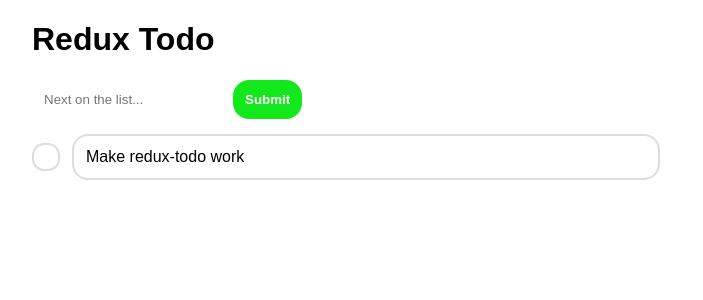
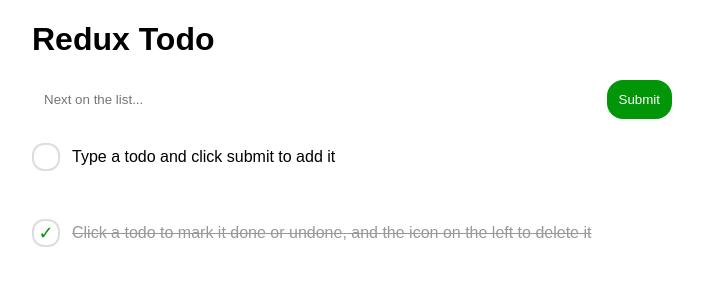
Before and after one commit to Lewis65/redux-todo, a React (Create React App) app: page / in a window 1280 px wide. Shown: the top 300 px of the page, without its empty margins (288-991 px from the left). Built offline with nearby package versions, Linux system fonts and the light colour scheme.

Commit message:
Add DELETE_TODO functionality, styling cleanup

```diff
--- a/src/App.css
+++ b/src/App.css
@@ -1,6 +1,14 @@
 .App {
   margin: auto;
   width: 50%;
+}
+
+.Form {
+  display: flex;
+}
+
+.Form input {
+  flex-grow: 1;
 }
 
 .Form input, .Form button{
@@ -10,9 +18,8 @@
 }
 
 .Form button {
-  background-color: #12E81B;
+  background-color: rgb(0, 150, 7);
   color: #FFF;
-  font-weight: bold;
 }
 
 .List{
@@ -26,27 +33,62 @@
   margin: 12px 0;
 }
 
-.Todo-text, .Todo-toggle {
-  border: #DDD 2px solid;
-  margin: 0 12px;
+.Todo-text:hover, .Todo-toggle:hover {
+  cursor: pointer;
 }
 
 .Todo-text {
   border-radius: 16px;
   flex-grow: 1;
-  padding: 12px;
+  padding: 12px 0;
+  word-wrap: break-word;
 }
 
 .Todo-toggle {
+  align-items: center;
   background-color: #FFF;
+  border: #DDD 2px solid;
   border-radius: 12px;
+  display: flex;
+  flex-shrink: 0;
   height: 24px;
-  margin: 12px 0;
+  justify-content: center;
+  margin: 12px 12px 12px 0;
   width: 24px;
 }
 
-.Todo-toggle .complete {
-  background-color: rgb(73, 199, 216);
+.Todo-toggle:hover .Todo-toggle-delete{
+  color:rgb(187, 53, 13);
+}
+
+.Todo-toggle-check {
+  color:  rgb(0, 150, 7);
+}
+
+.Todo-toggle-check, .Todo-toggle-delete{
+  display: none;
+  font-size: 18px;
+  height: 0px;
+  justify-content: center;
+  line-height: 0%;
+  overflow: visible;
+  width: 0px;
+}
+
+.Todo-complete .Todo-text {
   color: #999;
   text-decoration: line-through;
 }
+
+.Todo-complete .Todo-toggle .Todo-toggle-check{
+  text-decoration: none;
+  display: flex;
+}
+
+.Todo-toggle:hover .Todo-toggle-check{
+  display: none;
+}
+
+.Todo-toggle:hover .Todo-toggle-delete{
+  display: flex;
+}
--- a/src/actions/actions.js
+++ b/src/actions/actions.js
@@ -19,3 +19,14 @@ export function toggleTodo(index){
         }
     }
 }
+
+export const DELETE_TODO = 'DELETE_TODO';
+
+export function deleteTodo(index){
+    return {
+        type: DELETE_TODO,
+        payload: {
+            index
+        }
+    }
+}
--- a/src/components/List.js
+++ b/src/components/List.js
@@ -8,7 +8,7 @@ const List = (props) => (
     {
       props.todos.map((todo, index) => {
         return(
-          <Todo id={index} text={todo.text} status="incomplete"  index={index} />
+          <Todo id={index} text={todo.text} status={todo.complete ? "complete":"incomplete"}  index={index} />
         )
       })
     }
--- a/src/components/Todo.js
+++ b/src/components/Todo.js
@@ -1,24 +1,34 @@
 import React from 'react';
 import { connect } from 'react-redux';
-import {TOGGLE_TODO} from '../actions/actions'
+import {TOGGLE_TODO, DELETE_TODO} from '../actions/actions'
 
 const Todo = (props) => (
-  <div className="Todo" index={props.index} onClick={props.handleTodoClick}>
-    <div className={"Todo-toggle Todo-" + (props.status)}></div>
-    <div className="Todo-text">{props.text}</div>
+  <div className={"Todo Todo-" + props.status}>
+    <div className="Todo-toggle">
+      <div className="Todo-toggle-check">✓</div>
+      <div className="Todo-toggle-delete" onMouseUp={props.handleTodoDelete}>X</div>
+    </div>
+    <div className="Todo-text" index={props.index} onMouseUp={props.handleTodoClick}>{props.text}</div>
   </div>
 )
 
 const mapDispatchToProps = (dispatch, ownProps) => {
   return {
     handleTodoClick: () => {
-      console.log("You clicked todo #" + ownProps.index)
       dispatch({
         type: TOGGLE_TODO,
         payload: {
           index: ownProps.index
         }
       });
+    },
+    handleTodoDelete: () => {
+      dispatch({
+        type: DELETE_TODO,
+        payload: {
+          index: ownProps.index
+        }
+      })
     }
   }
 }
--- a/src/reducers/rootReducer.js
+++ b/src/reducers/rootReducer.js
@@ -1,23 +1,32 @@
-import { ADD_TODO, TOGGLE_TODO } from '../actions/actions.js';
+import { ADD_TODO, TOGGLE_TODO, DELETE_TODO } from '../actions/actions.js';
 
 const initialState = {
-    todos: [{
-        text: "Make redux-todo work",
+    todos: [
+        {
+            text: "Type a todo and click submit to add it",
             complete: false
-    }],
+        },
+        {
+            text: "Click a todo to mark it done or undone, and the icon on the left to delete it",
+            complete: true
+        }
+    ],
     input: ""
 }
 
 function rootReducer(state = initialState, action) {
     switch(action.type){
         case ADD_TODO:
+            if(action.payload.text === ""){
+                return state;
+            } else {
                 return Object.assign({}, state, {
                     todos: [...state.todos].concat({
                         text: action.payload.text,
                         complete: false
-                }),
-                input: ""
+                    })
                 });
+            }
         case TOGGLE_TODO:
             let nextTodos = [...state.todos];
             nextTodos[action.payload.index].complete = !nextTodos[action.payload.index].complete;
@@ -25,6 +34,13 @@ function rootReducer(state = initialState, action) {
                 todos: nextTodos
                 }
             );
+        case DELETE_TODO:
+            return Object.assign({}, state, {
+                todos: [
+                    ...state.todos.slice(0, action.payload.index),
+                    ...state.todos.slice(action.payload.index+1)
+                ]
+            })
         default:
             return state;
     }
```
Lines whose indentation alone changed are shown as unchanged.
